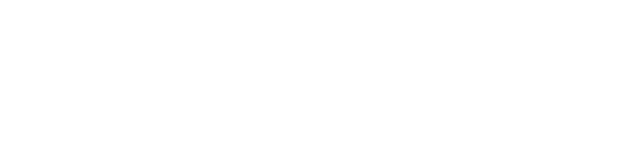
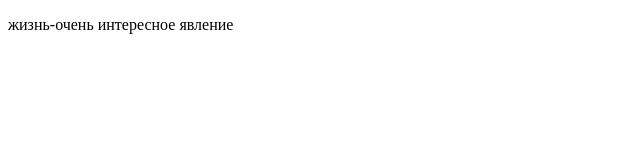
Before and after one commit to mik80-playa/-, a plain HTML site: page index.html in a window 1280 px wide. Shown: the whole page, without its empty margins (0-640 px from the left). Drawn offline with Linux system fonts and the light colour scheme.

Commit message:
второй нормальный коммит за сегодня

```diff
--- a/index.html
+++ b/index.html
@@ -6,6 +6,6 @@
     <title>Document</title>
 </head>
 <body>
-
+    <p>жизнь-очень интересное явление</p>
 </body>
 </html>
```
